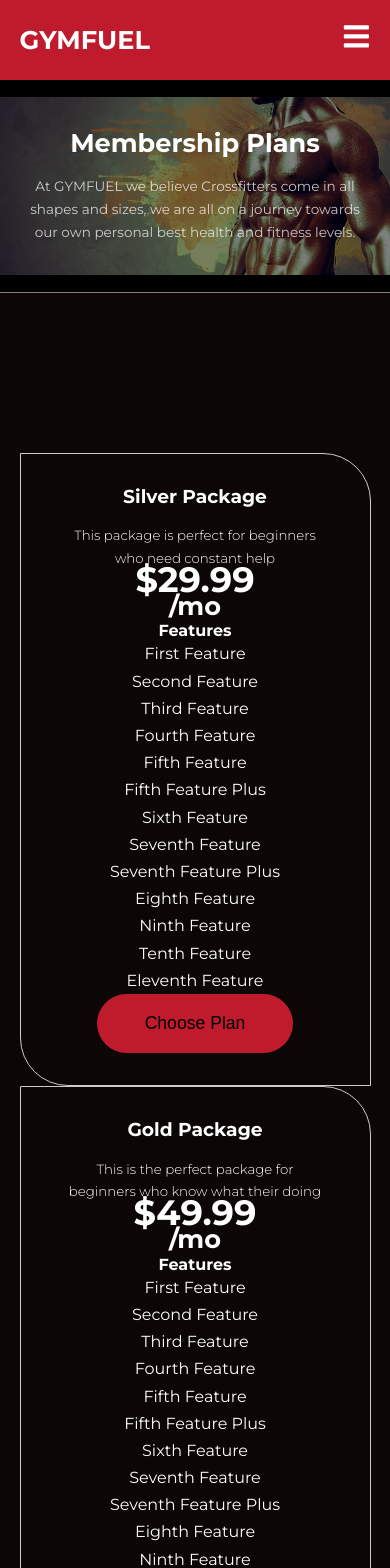
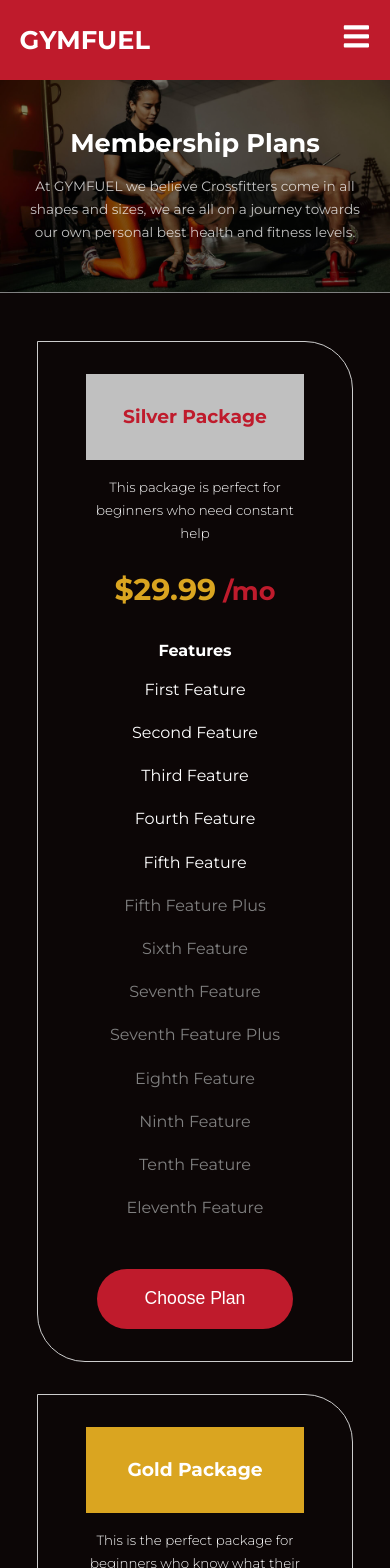
Before and after one commit to RazelRaz/Gym-Fuel, a React (Create React App) app: page /plans in a window 390 px wide. Shown: the top 1568 px of the page. Built offline with nearby package versions, Linux system fonts and the light colour scheme.

Commit message:
membership plans css and media query done

```diff
--- a/src/components/MembershipPlans/MembershipPlans.css
+++ b/src/components/MembershipPlans/MembershipPlans.css
@@ -0,0 +1,90 @@
+.plans_container {
+    display: grid;
+    grid-template-columns: repeat(3, 1fr);
+    gap: 3rem;
+}
+
+.plan h3 {
+    margin-bottom: 0.8rem;
+}
+
+.plan:first-child h3{
+    margin-bottom: 0.8rem;
+    background: silver;
+    padding: 2rem 1rem;
+    color: #BF1B2C;
+}
+
+.plan:nth-child(2) h3{
+    margin-bottom: 0.8rem;
+    background: goldenrod;
+    padding: 2rem 1rem;
+}
+.plan:last-child h3{
+    margin-bottom: 0.8rem;
+    background: #BF1B2C;
+    padding: 2rem 1rem;
+    color: #fff;
+}
+
+.plan small {
+    margin-bottom: 2rem;
+}
+
+.plan h1 {
+    color: goldenrod;
+    display: inline;
+    font-size: 30px;
+}
+
+.plan h2 {
+    color: #BF1B2C;
+    display: inline;
+}
+
+.plan h4 {
+    margin-top: 2rem;
+}
+
+.plan p {
+    margin-top: 1rem;
+}
+
+.plan p.disabled {
+    margin-top: 1rem;
+    color: gray;
+}
+
+.plan button {
+    margin-top: 3rem;
+    cursor: pointer;
+    color: #fff;
+}
+
+
+/**************************************************
+   Media Queries - Medium Screens
+***************************************************/
+@media screen and (max-width: 1024px) {
+    .plans_container {
+        grid-template-columns: 1fr 1fr;
+        gap: 2rem;
+    }
+}
+
+/**************************************************
+   Media Queries - SMall Screens
+***************************************************/
+@media screen and (max-width: 600px) {
+    .plans {
+        margin-top: 3rem;
+    }
+    .plans_container {
+        grid-template-columns: 1fr;
+    }
+    article.card.plan {
+        width: 90%;
+        margin-inline: auto;
+    }
+
+}
--- a/src/components/MembershipPlans/MembershipPlans.js
+++ b/src/components/MembershipPlans/MembershipPlans.js
@@ -12,7 +12,7 @@ const MembershipPlans = () => {
                     return <Card key={id} className="plan">
                         <h3>{name}</h3>
                         <small>{desc}</small>
-                        <h1>{`$${price}`}</h1><h2>/mo</h2>
+                        <h1>{`$${price}`}</h1><h2> /mo</h2>
                         <h4>Features</h4>
                         {
                             features.map(({feature, available}, index) => {
```
Also changed, not shown: src/images/plans.jpg.
